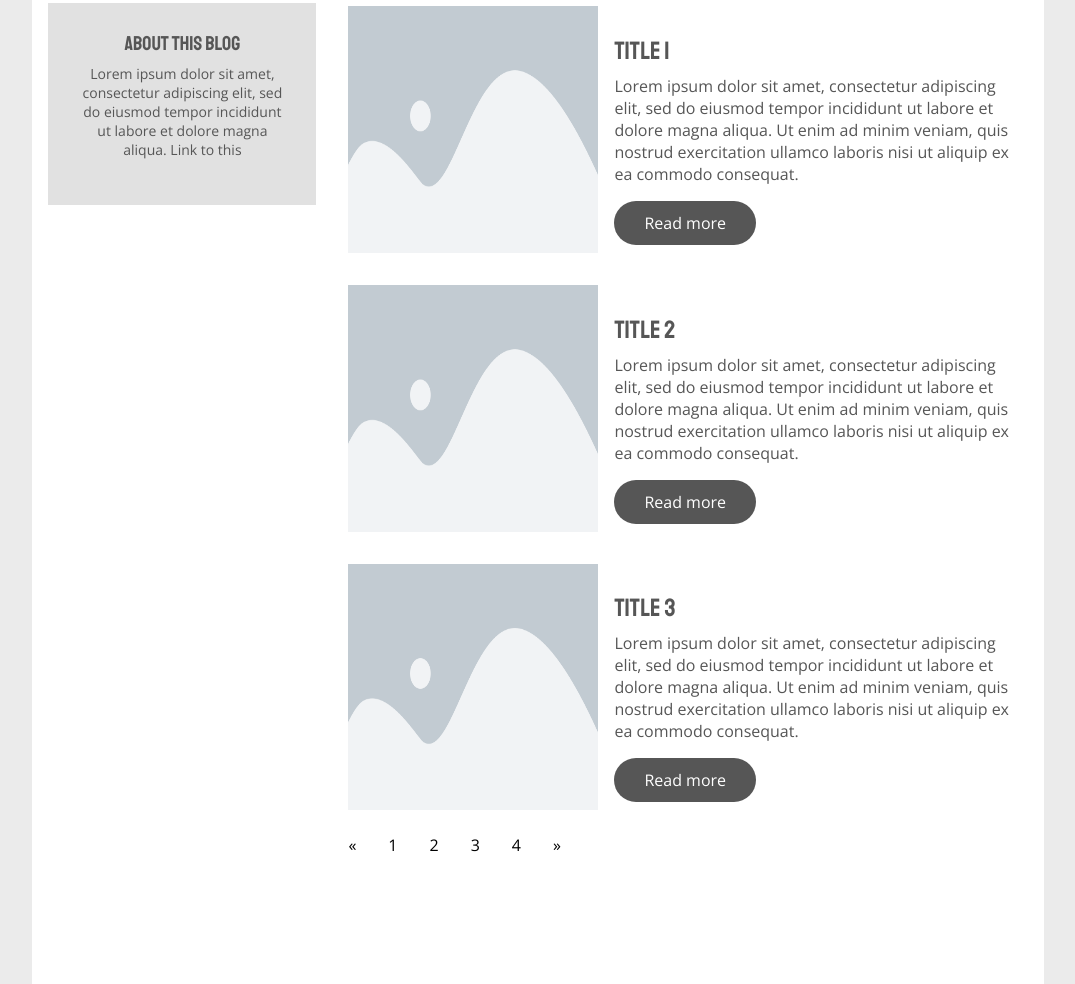
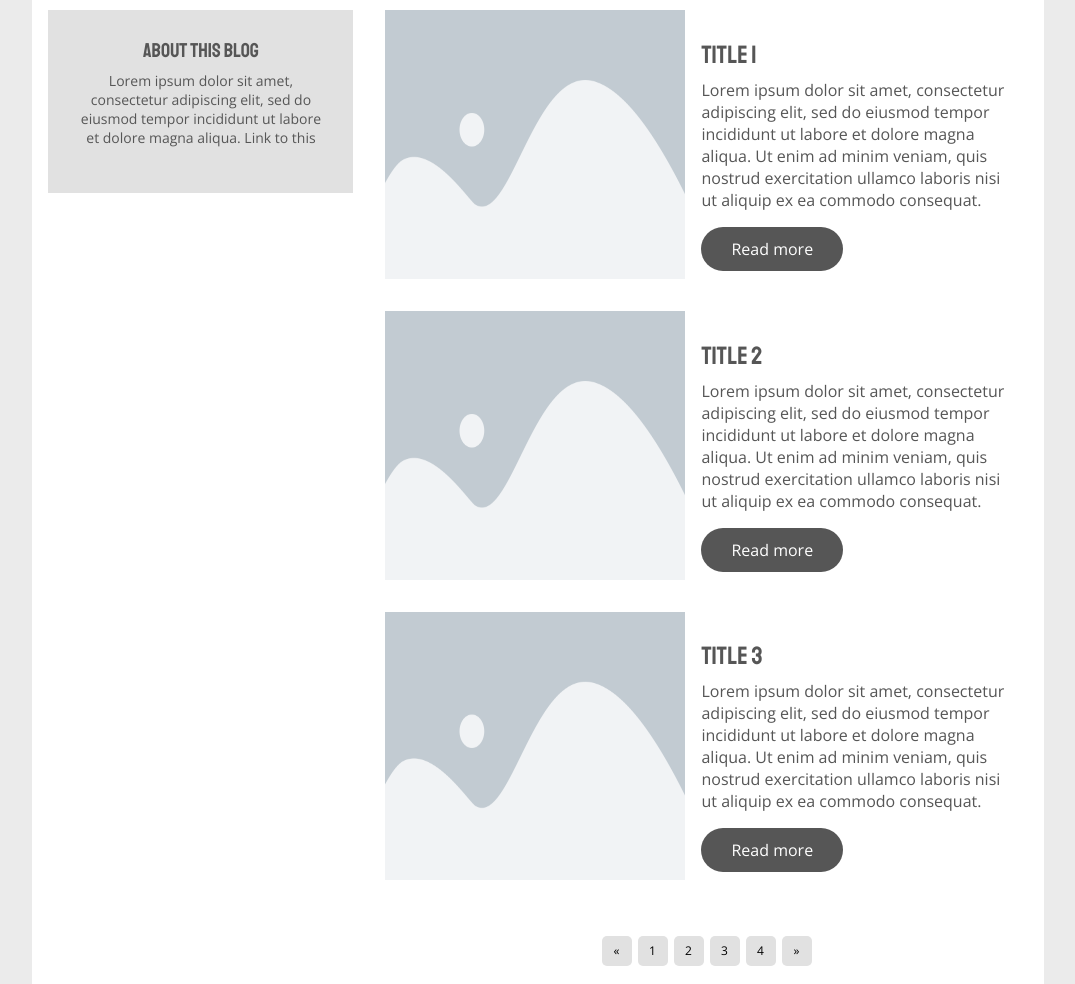
Before and after one commit to fridabrodin/personalblogproject, a plain HTML site: page index.html in a window 1280 px wide. Shown: the part 276-1260 px from the top of the page, without its empty margins (102-1177 px from the left). Drawn offline with nearby package versions, Linux system fonts and the light colour scheme.

Commit message:
A more responsive flex grid

```diff
--- a/css/global.css
+++ b/css/global.css
@@ -1,9 +1,5 @@
 @import url('https://fonts.googleapis.com/css2?family=Open+Sans:wght@400;600;700;800&display=swap');
 @import url('https://fonts.googleapis.com/css2?family=Staatliches&display=swap');
-@import 'style.css';
-@import 'post-style.css';
-@import 'typography.css';
-
 
 body {
     font-family: "open sans", arial;
--- a/css/post-style.css
+++ b/css/post-style.css
@@ -4,8 +4,8 @@
 
 .container {
   display: grid;
-  grid-template-columns: auto;
-  grid-template-rows: 220px 470px 2350px 64px;
+  grid-template-columns: 1fr;
+  grid-template-rows: minmax(200px,auto) minmax(300px, auto) minmax(900px, auto) 64px;
   grid-template-areas:
   "hd hd"
   "sd sd"
@@ -31,7 +31,7 @@
 .archive {
   padding: 8px 32px 32px 32px;
   background: #e1e1e1;
-  margin: 16px 16px 0px 16px;
+  margin: 0px 16px 0px 16px;
 }
 
 
@@ -50,6 +50,7 @@
 
 .content {
   grid-area: main;
+  margin-bottom: 16px;
 }
 
 
@@ -151,8 +152,8 @@
  .container {
     width: 100%;
     display: grid;
-    grid-template-columns: 300px 300px 300px;
-    grid-template-rows: 200px 1300px 64px;
+    grid-template-columns: 1fr 1fr 1fr;
+    grid-template-rows: 220px minmax(900px, auto) 64px;
     grid-template-areas:
     "hd hd hd hd hd"
     "sd main main main main"
@@ -193,8 +194,8 @@
  .container {
    width: 80%;
    display: grid;
-   grid-template-columns: 300px 300px 300px;
-   grid-template-rows: 200px 1400px 64px;
+   grid-template-columns: 1fr 1fr 1fr;
+   grid-template-rows: 220px minmax(700px, auto) 64px;
    grid-template-areas:
    "hd hd hd hd hd"
    "sd main main main main"
--- a/css/style.css
+++ b/css/style.css
@@ -5,7 +5,7 @@
 .container {
   display: grid;
   grid-template-columns: 1fr;
-  grid-template-rows: 1fr 1fr 7fr 64px;
+  grid-template-rows: minmax(200px, auto) minmax(150px, auto) 7fr 64px;
   grid-template-areas:
   "hd hd"
   "sd sd"
@@ -24,12 +24,12 @@
 
 .sidebar {
   grid-area: sd;
-  margin: 13px 0px 0px 0px;
+  margin: 16px 0px 0px 0px;
 }
 
 
 #about {
-  margin: 16px 16px 0px 16px;
+  margin: 0px 16px 0px 16px;
   text-align: center;
   background: #e1e1e1;
   padding: 8px 32px 32px 32px;
@@ -38,6 +38,7 @@
 
 .content {
   grid-area: main;
+  margin-bottom: 16px;
 }
 
 
@@ -46,7 +47,6 @@
   flex-direction: column;
   align-items: left;
   justify-content: left;
-  padding-top: 16px;
 }
 
 
@@ -85,22 +85,51 @@
   font-style: normal;
 }
 
-
-.pagination a {
-  color: black;
+.pagination {
+  margin: 8px 0;
+}
+.pagination li {
   float: left;
-  padding: 8px 16px;
+}
+.pagination ul {
+  margin: 32px 0 32px 0;
+  float: left;
+  left: 50%;
+  position: relative;
+  list-style: none;
+}
+.pagination ul > li {
+  left: -50%;
+  position: relative;
+}
+.pagination li a {
+  background-color: #e1e1e1;
+  border-radius: 5px 5px 5px 5px;
+  color: #000;
+  display: block;
+  font-family: "open sans", arial;
+  font-size: 12px;
+  line-height: 30px;
+  font-style: normal;
+  height: 30px;
+  margin: 0 3px;
+  overflow: hidden;
+  position: relative;
+  text-align: center;
   text-decoration: none;
-  font-style: normal;
+  width: 30px;
 }
-
+.pagination li a:hover {
+  background-color: #565656;
+  color: #FFFFFF;
+}
 
 @media (min-width: 900px) and (max-width: 1148px) {
   .container {
     width: 100%;
     display: grid;
-    grid-template-columns: 300px 300px 300px;
-    grid-template-rows: 220px 1300px 64px;
+    grid-template-columns: 1fr 1fr 1fr;
+    grid-template-rows: 220px minmax(900px, auto) 64px;
     grid-template-areas:
     "hd hd hd hd hd"
     "sd main main main main"
@@ -122,7 +151,7 @@
     width: 80%;
     display: grid;
     grid-template-columns: 1fr 1fr 1fr;
-    grid-template-rows: 220px 800px 64px;
+    grid-template-rows: 220px minmax(700px, auto) 64px;
     grid-template-areas:
     "hd hd hd hd hd"
     "sd main main main main"
@@ -141,7 +170,7 @@
 
   .post-card img {
     width: 100%;
-    max-width: 250px;
+    max-width: 300px;
     height: auto;
   }
 }
--- a/index.html
+++ b/index.html
@@ -6,6 +6,8 @@
     <meta http-equiv="X-UA-Compatible" content="IE=edge">
     <meta name="viewport" content="width=device-width, initial-scale=1.0">
     <link rel="stylesheet" href="css/global.css">
+    <link rel="stylesheet" href="css/style.css">
+    <link rel="stylesheet" href="css/typography.css">
     <title>Dog Blog</title>
     <meta name="description" content="Learn more about dog training and dog psychology at Dog Blog. We know dogs!" />
 </head>
@@ -90,12 +92,14 @@
             </div>
 
             <div class="pagination">
-                <a href="#">&laquo;</a>
-                <a href="#">1</a>
-                <a href="#">2</a>
-                <a href="#">3</a>
-                <a href="#">4</a>
-                <a href="#">&raquo;</a>
+                <ul>
+                <li><a href="#">&laquo;</a></li>
+                <li><a href="#">1</a></li>
+                <li><a href="#">2</a></li>
+                <li><a href="#">3</a></li>
+                <li><a href="#">4</a></li>
+                <li><a href="#">&raquo;</a></li>
+                </ul>
             </div>
 
         </div>
```
Also changed, not shown: blog-post.html (+4 -2 lines).
